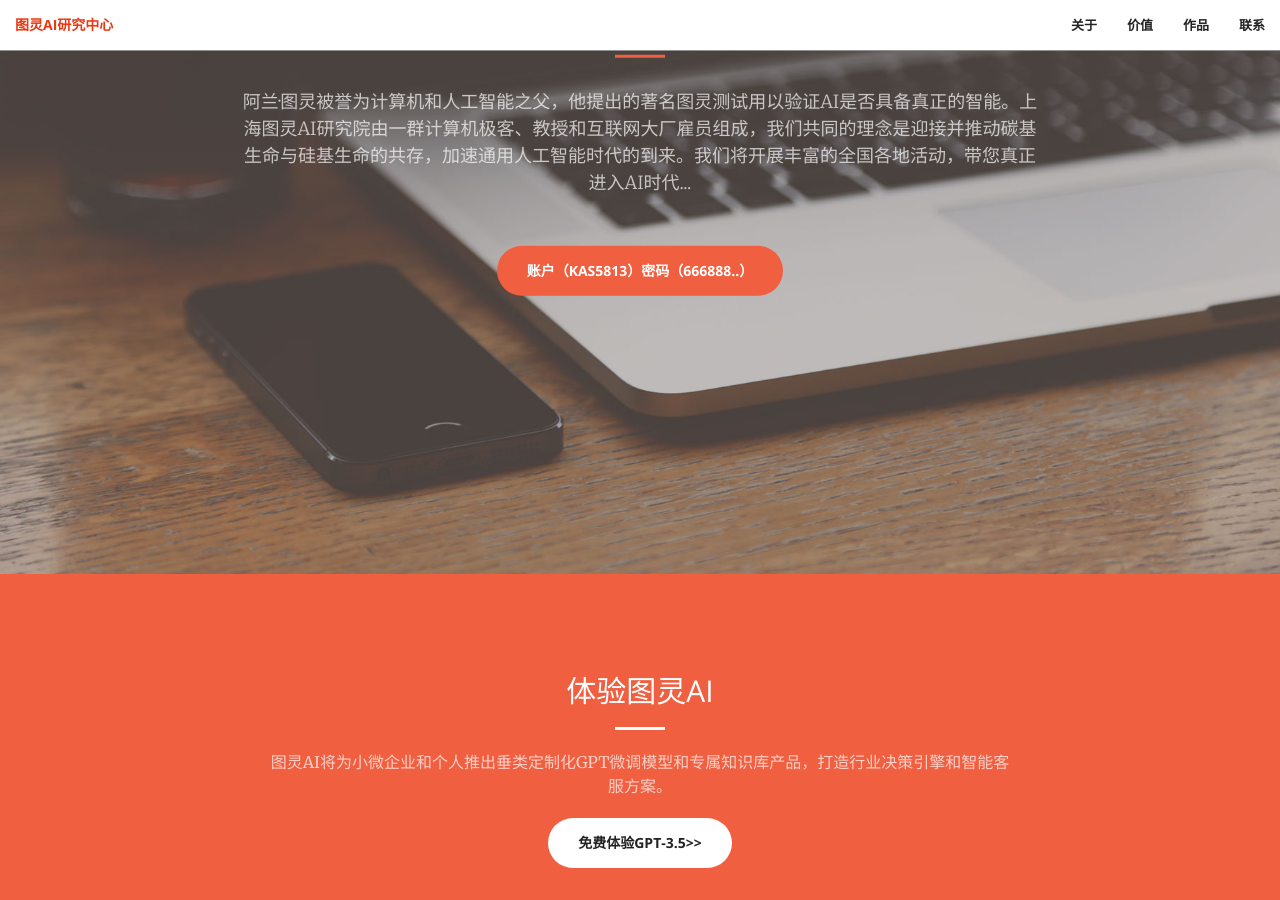
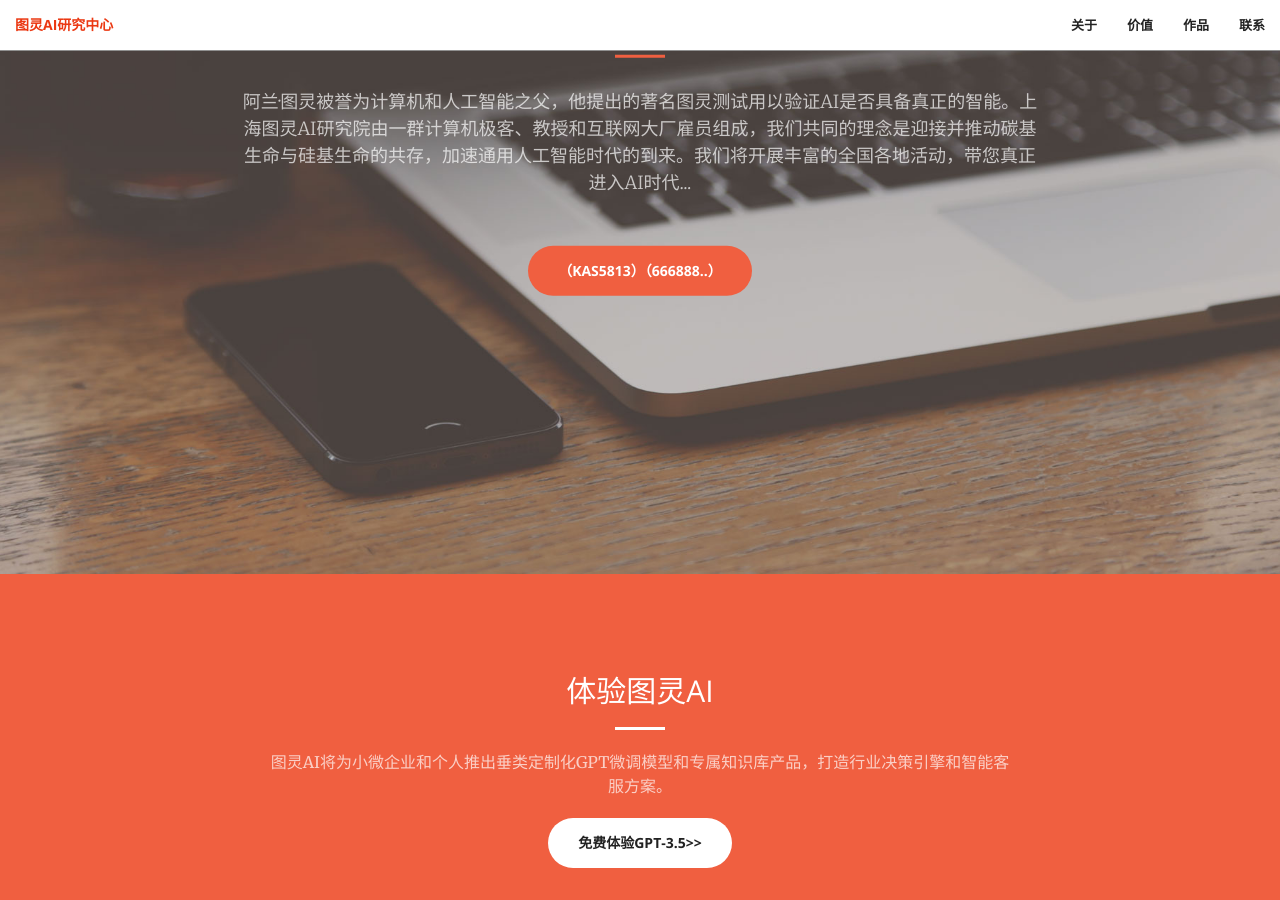
Before and after one commit to ceozyg3/ceozyg3, a Jekyll site: the page index.html, which Jekyll copies as it is, in a window 1280 px wide and 900 px high, scrolled down 326 px. Built offline with Jekyll 4.4.1, drawn with Linux system fonts in a browser that asks for light colours.

Commit message:
Update index.html

```diff
--- a/index.html
+++ b/index.html
@@ -86,7 +86,7 @@
             <h1>A I 通过图灵 助力商业变现</h1>
             <hr>
             <p>阿兰·图灵被誉为计算机和人工智能之父，他提出的著名图灵测试用以验证AI是否具备真正的智能。上海图灵AI研究院由一群计算机极客、教授和互联网大厂雇员组成，我们共同的理念是迎接并推动碳基生命与硅基生命的共存，加速通用人工智能时代的到来。我们将开展丰富的全国各地活动，带您真正进入AI时代...</p>
-            <a href="#about" class="btn btn-primary btn-xl page-scroll"><!--请等待活动更新-->账户（kas5813）密码（666888..）</a>
+            <a href="#about" class="btn btn-primary btn-xl page-scroll"><!--请等待活动更新-->（kas5813）（666888..）</a>
         </div>
     </div>
 </header>
```
